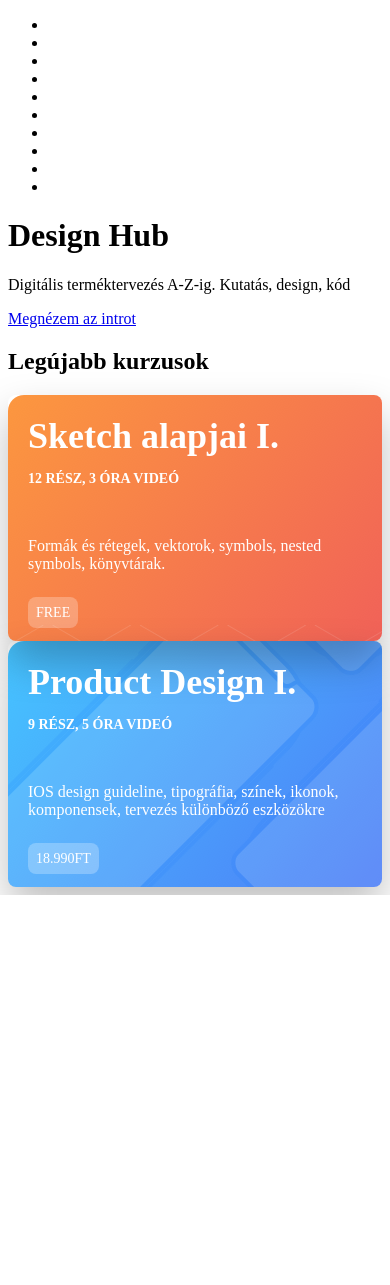
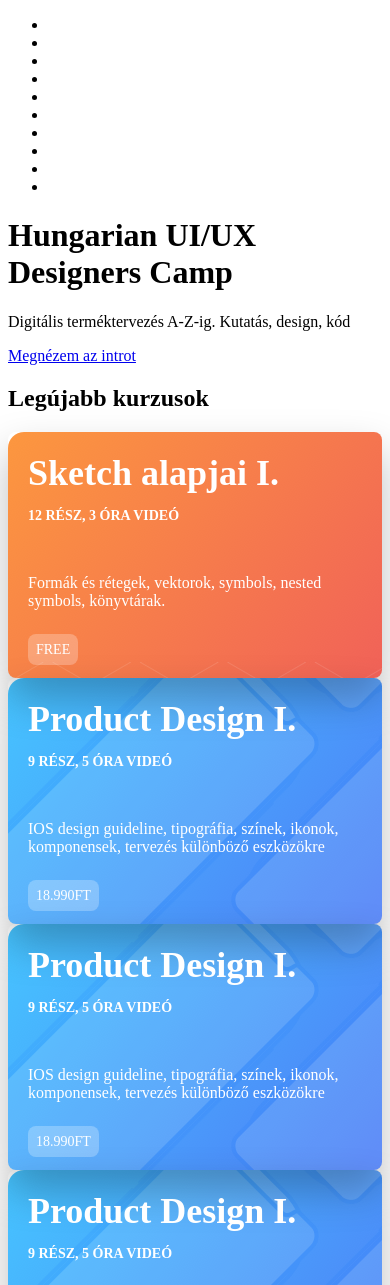
Before and after one commit to ngaal/my-app, a Gatsby site: page / in a window 390 px wide. Shown: the top 1285 px of the page. Before the commit the page ends 895 px from the top, so only its background shows below. Built offline with nearby package versions, Linux system fonts and the light colour scheme; Gatsby itself is replaced by a stand-in of ours.

Commit message:
first in 2019

```diff
--- a/src/layouts/index.css
+++ b/src/layouts/index.css
@@ -226,6 +226,30 @@
 }
 
 .Cards h2{
+  margin: 40px 0 0 0;
+  font-size: 42px;
   display: grid;
   justify-content: center;
+  background: linear-gradient(104.74deg, #050A27 0%,#4A548C 100%);
+  -webkit-background-clip: text;
+  background-clip: text;
+  -webkit-text-fill-color: transparent;
 }
+
+@media (max-width: 930px) {
+
+  .CardGroup {
+    display: grid;
+    grid-template-columns: repeat(1, 1fr);
+    margin: 50px 50px 50px;
+  }
+}
+
+@media (max-width: 580px) {
+
+  .CardGroup {
+    display: grid;
+    grid-template-columns: repeat(1, 1fr);
+    margin: 20px 30px 20px;
+  }
+}
--- a/src/pages/index.js
+++ b/src/pages/index.js
@@ -21,11 +21,11 @@
       </ul>
     </div>
       <div className="HeroGroup">
-        <h1>Design Hub</h1>
+        <h1>Hungarian UI/UX Designers Camp</h1>
         <p>Digitális terméktervezés A-Z-ig. Kutatás, design, kód</p>
         <Link to="/page-2/">Megnézem az introt</Link>
-      </div>
     </div>
+  </div>
   <div className="Cards">
     <h2> Legújabb kurzusok </h2>
     <div className="CardGroup">
@@ -41,6 +41,18 @@
         description="IOS design guideline, tipográfia, színek, ikonok, komponensek, tervezés különböző eszközökre"
         price="18.990Ft"
         image={require('../images/card-1.png')} />
+      <Card
+        title="Product Design I."
+        caption="9 Rész, 5 óra videó"
+        description="IOS design guideline, tipográfia, színek, ikonok, komponensek, tervezés különböző eszközökre"
+        price="18.990Ft"
+        image={require('../images/card-1.png')} />
+      <Card
+        title="Product Design I."
+        caption="9 Rész, 5 óra videó"
+        description="IOS design guideline, tipográfia, színek, ikonok, komponensek, tervezés különböző eszközökre"
+        price="18.990Ft"
+        image={require('../images/card-1.png')} />
     </div>
   </div>
 </div>
```
Also changed, not shown: src/components/Header.css (+9 -2 lines), src/components/header.js (+37 -13 lines), src/images/norbi_circled_small.png (added).
